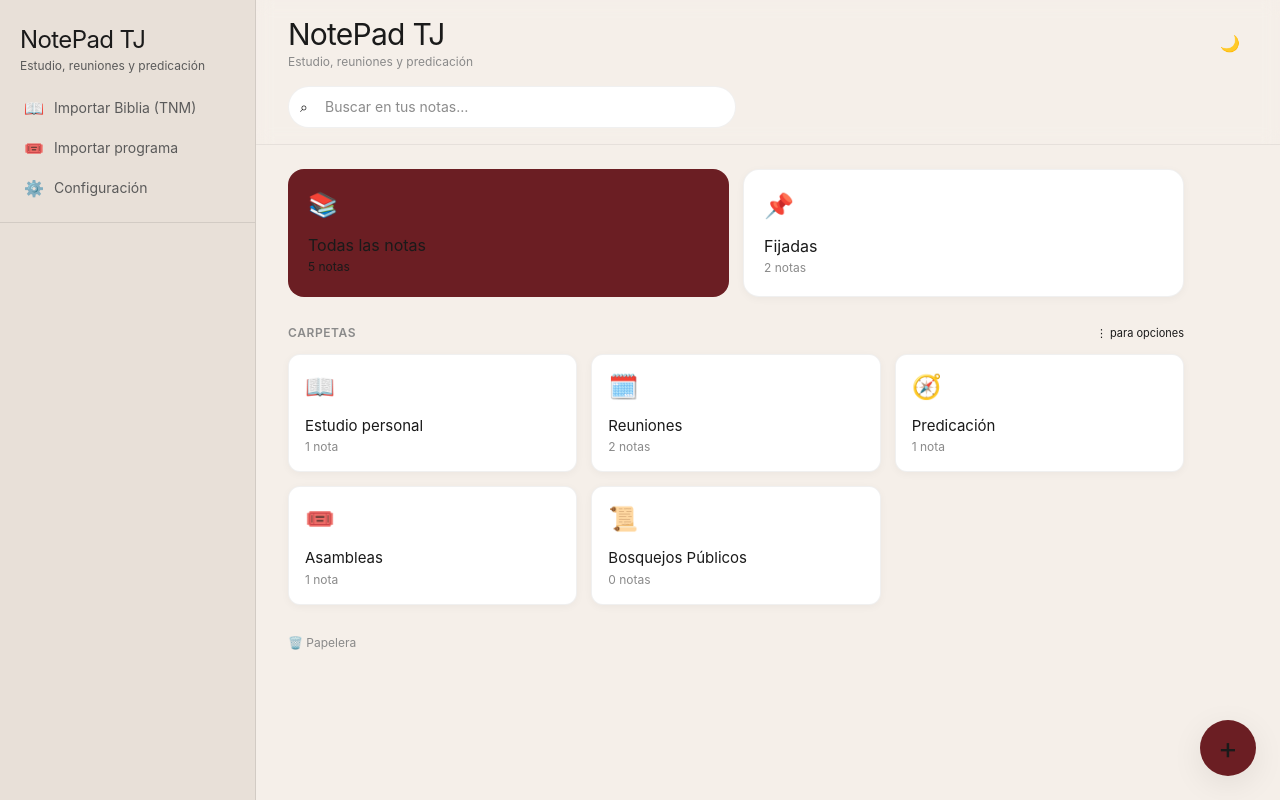
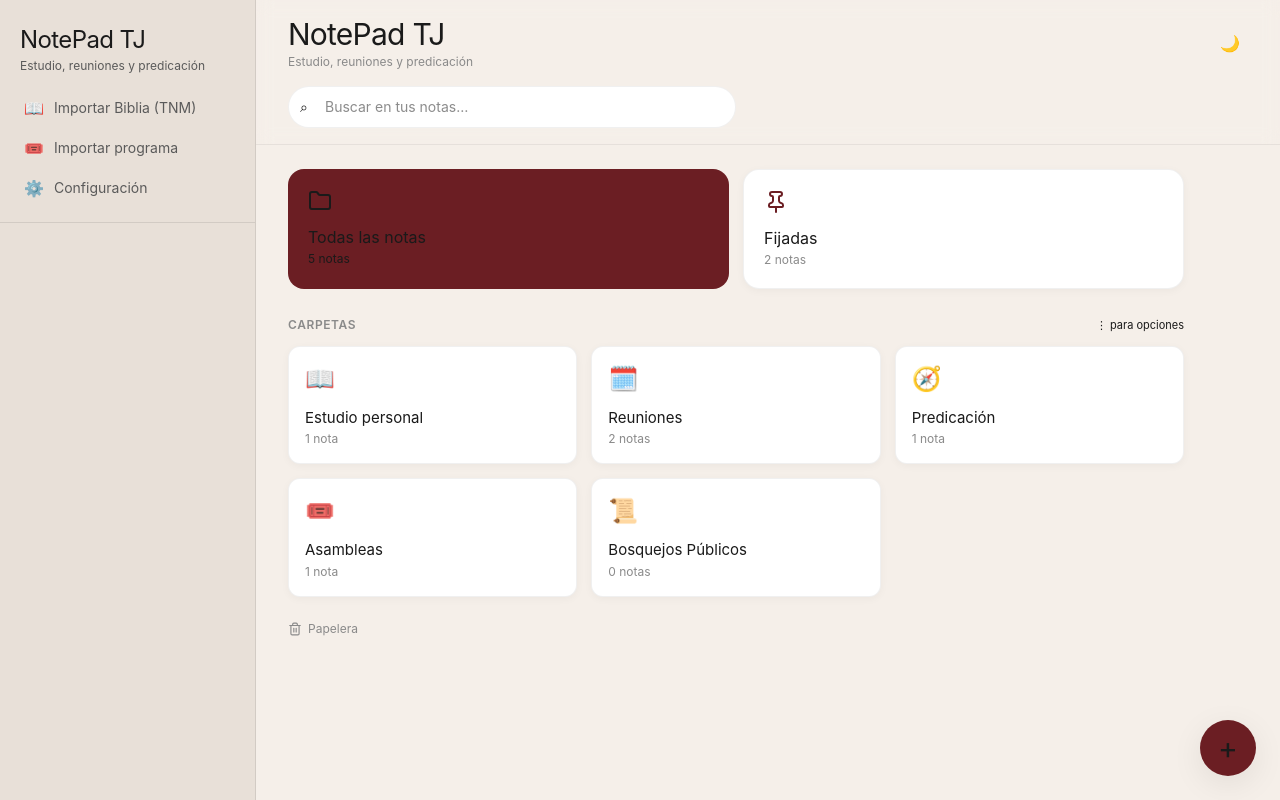
Before and after one commit to yeancq/NotePad-Tj, a React (Vite) app: page / in a window 1280 px wide. Built offline with nearby package versions, Linux system fonts and the light colour scheme.

Commit message:
Update FolderGrid.jsx

```diff
--- a/src/components/FolderGrid.jsx
+++ b/src/components/FolderGrid.jsx
@@ -1,3 +1,4 @@
+import { Folder, Pin, Trash2 } from 'lucide-react'
 import FolderCard from './FolderCard'
 
 export default function FolderGrid({ folders, counts, onSelect, onEditFolder, onDeleteFolder }) {
@@ -22,7 +23,7 @@ export default function FolderGrid({ folders, counts, onSelect, onEditFolder, on
           className="flex flex-col items-start gap-3 p-5 rounded-2xl text-left bg-primary text-surface
                      hover:-translate-y-0.5 hover:shadow-lg transition-all duration-200"
         >
-          <span className="text-2xl">📚</span>
+          <Folder className="w-6 h-6" />
           <span>
             <span className="block font-display text-base">Todas las notas</span>
             <span className="block text-xs text-surface/70 mt-0.5">
@@ -37,7 +38,7 @@ export default function FolderGrid({ folders, counts, onSelect, onEditFolder, on
                      bg-surface border border-theme shadow-card
                      hover:-translate-y-0.5 hover:shadow-lg transition-all duration-200"
         >
-          <span className="text-2xl">📌</span>
+          <Pin className="w-6 h-6 text-accent" />
           <span>
             <span className="block font-display text-base text-theme">Fijadas</span>
             <span className="block text-xs text-muted mt-0.5">
@@ -70,9 +71,10 @@ export default function FolderGrid({ folders, counts, onSelect, onEditFolder, on
 
       <button
         onClick={() => onSelect('trash')}
-        className="text-xs text-muted hover:text-accent transition-colors"
+        className="text-xs text-muted hover:text-accent transition-colors flex items-center gap-1.5"
       >
-        🗑️ Papelera {counts.trash > 0 ? `(${counts.trash})` : ''}
+        <Trash2 className="w-3.5 h-3.5" />
+        Papelera {counts.trash > 0 ? `(${counts.trash})` : ''}
       </button>
     </div>
   )
```
